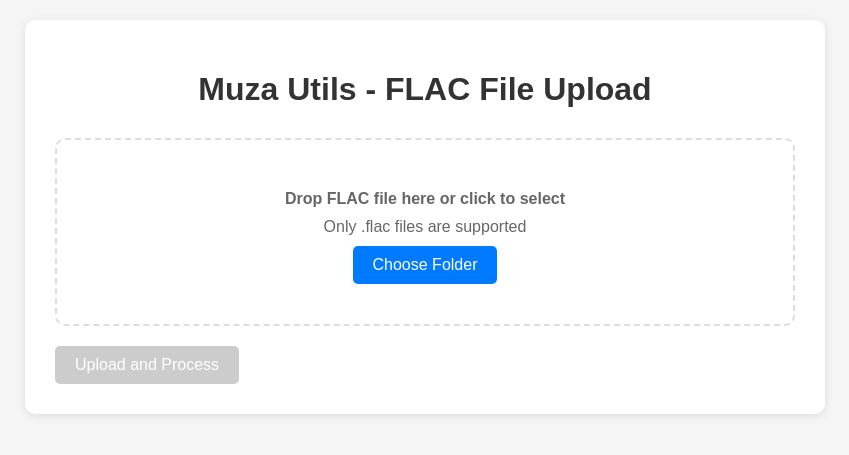
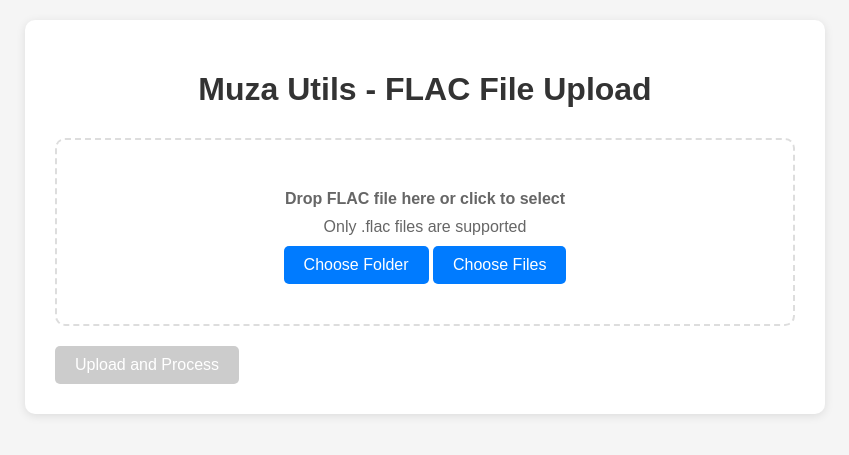
Before and after one commit to shanidan92/muza-metadata-server, a Flask app: page / in a window 1280 px wide. Shown: the top 455 px of the page, without its empty margins (215-1064 px from the left). Run offline with Flask 3, Linux system fonts and the light colour scheme.

Commit message:
single and multiple files upload

```diff
--- a/utils/templates/index.html
+++ b/utils/templates/index.html
@@ -120,11 +120,18 @@
                 <p><strong>Drop FLAC file here or click to select</strong></p>
                 <p>Only .flac files are supported</p>
 
-                <input type="file" id="folderInput" class="folder-input" accept=".flac"   webkitdirectory directory multiple
+                <input type="file" id="folderInput" class="folder-input" accept=".flac"  multiple webkitdirectory
                 >
                <button type="button" class="upload-btn" onclick="document.getElementById('folderInput').click()">
                    Choose Folder
                </button>
+
+
+               <input type="file" id="fileInput" class="folder-input" accept=".flac"  multiple
+               >
+              <button type="button" class="upload-btn" onclick="document.getElementById('fileInput').click()">
+                  Choose Files
+              </button>
 
             </div>
 
@@ -146,6 +153,8 @@
     <script>
         const uploadArea = document.getElementById('uploadArea');
         const folderInput = document.getElementById('folderInput');
+        const filesInput = document.getElementById('filesInput');
+
 
         const fileInfo = document.getElementById('fileInfo');
         const submitBtn = document.getElementById('submitBtn');
@@ -166,15 +175,27 @@
         uploadArea.addEventListener('drop', (e) => {
             e.preventDefault();
             uploadArea.classList.remove('dragover');
+            const items = e.dataTransfer;
+            console.log(items);
+
 
             const files = e.dataTransfer.files;
+
             if (files.length > 0) {
-                handleFileSelect(files[0]);
+                handleFolderSelect(files);
             }
         });
 
         // File input change
         folderInput.addEventListener('change', (e) => {
+
+            const files = e.target.files
+
+            handleFolderSelect(e.target.files);
+
+        });
+
+        fileInput.addEventListener('change', (e) => {
             const files = e.target.files
             handleFolderSelect(e.target.files);
 
```
